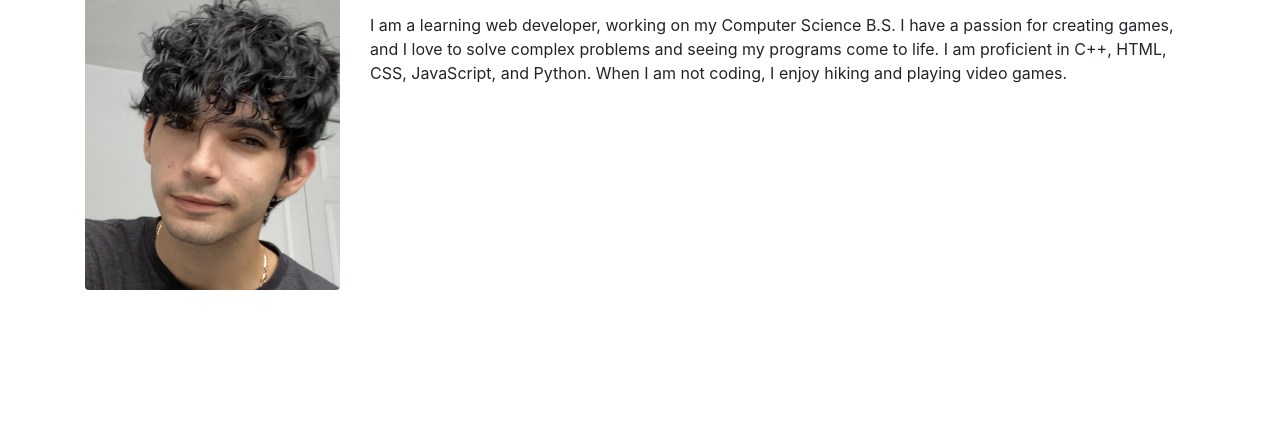
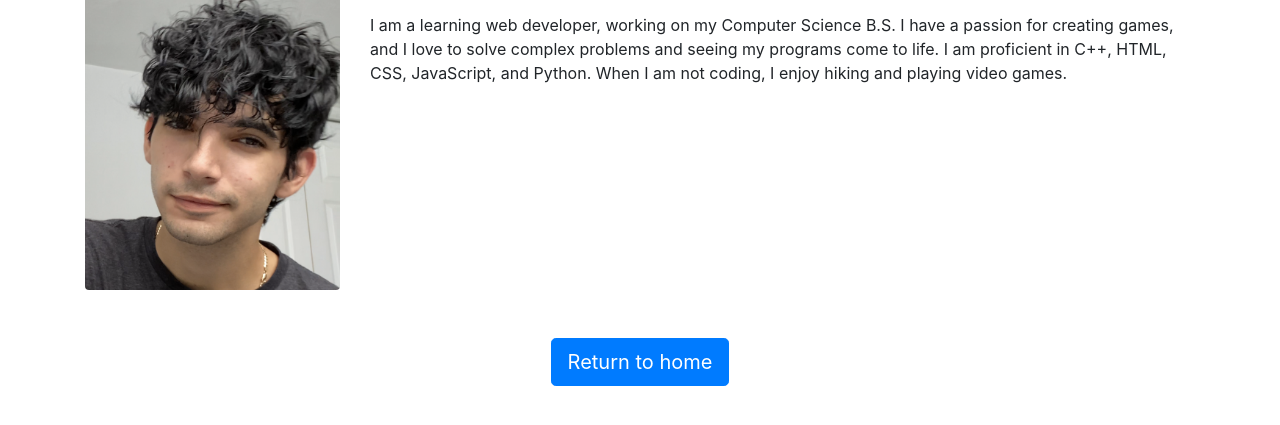
Before and after one commit to cen4010-sp23-g05/cen4010_sp23_g05, a plain HTML site: page AboutMeKevin.html in a window 1280 px wide. Shown: the part 141-566 px from the top of the page. Drawn offline with nearby package versions, Linux system fonts and the light colour scheme.

Commit message:
Update AboutMeKevin.html

```diff
--- a/AboutMeKevin.html
+++ b/AboutMeKevin.html
@@ -19,6 +19,7 @@
         <h3 class="mb-3">Kevin Horta</h3>
         <p>I am a learning web developer, working on my Computer Science B.S. I have a passion for creating games, and I love to solve complex problems and seeing my programs come to life. I am proficient in C++, HTML, CSS, JavaScript, and Python. When I am not coding, I enjoy hiking and playing video games.</p>
       </div>
+      <button class="btn btn-primary btn-lg mx-auto d-block mt-5">Return to home</button>
     </div>
   </div>
 </body>
```
